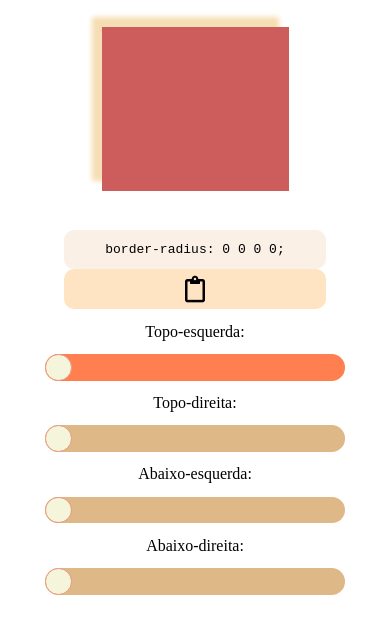
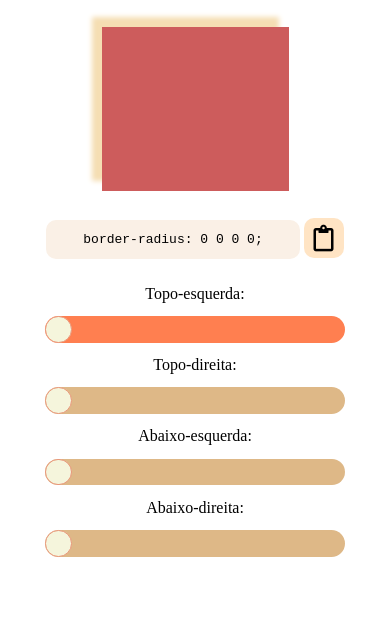
Before and after one commit to yohlu/yohlu.github.io, a plain HTML site: page tiny/bordas.html in a window 390 px wide. Shown: the part 79-712 px from the top of the page. Drawn offline with Linux system fonts and the light colour scheme.

Commit message:
Update bordas.html
Responsividade

```diff
--- a/tiny/bordas.html
+++ b/tiny/bordas.html
@@ -118,7 +118,7 @@
                     font-size: 1em;
                 }
 
-                input, button {
+                input {
                     width: 80%;
                     margin: 1em 0;
                 }
@@ -129,7 +129,7 @@
 
                 input[type=range] {
                     height: 2em;
-                    border-radius: 1em;
+                    border-radius: 2em;
                 }
 
                 input[type="range"]::-webkit-slider-thumb {
@@ -137,17 +137,14 @@
                     width: 2em;
                 }
 
-                button {
-                    display: inline-block;
-                }
-
                 input[type=text] {
                     font-size: 1em;
                     text-align: center;
-                    width: 70%;
+                    width: 65%;
                     margin: 0;
-                    padding: 0;
-                    margin-top: 3em;
+                    padding: 0 5px;
+                    margin-top: 2em;
+                    margin-bottom: 2em;
                     border-radius: 10px;
                 }
 
@@ -156,12 +153,14 @@
                 }
 
                 #copyBtn {
-                    width: 70%;
+                    width: 3em;
                     height: 3em;
+                    padding: 0 5px;
                     border-radius: 10px;
-                    margin-top: 0;
+
+                    margin-top: 2em;
+                    margin-bottom: 2em;
                 }
-
             }
 
         </style>
```
